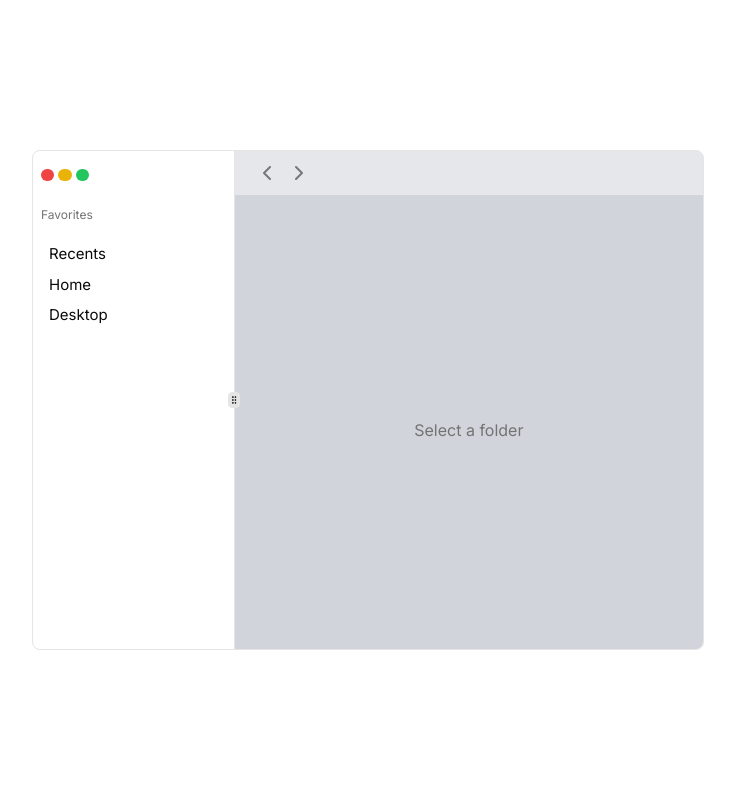
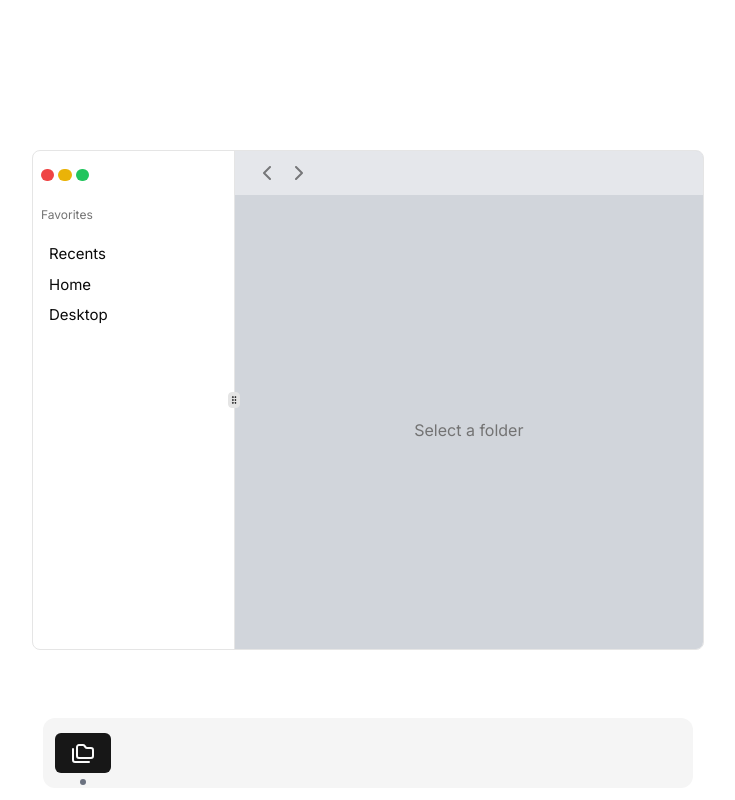
Before and after one commit to Kei-K23/react-finder, a Next.js app: page / in a window 1280 px wide. Shown: the whole page, without its empty margins (272-1007 px from the left). Built offline with nearby package versions, Linux system fonts and the light colour scheme.

Commit message:
Add footer action to hide and open finder window

```diff
--- a/app/page.tsx
+++ b/app/page.tsx
@@ -1,10 +1,13 @@
 "use client";
 
 import Finder from "@/components/finder";
+import FooterActionBar from "@/components/footer-action-bar";
 import useDraggable from "@/hooks/use-draggable";
+import { useFinderState } from "@/store/use-finder-state";
 import { useRef } from "react";
 
 export default function Home() {
+  const { isFinderOpen } = useFinderState();
   const containerRef = useRef<HTMLDivElement | null>(null);
 
   const { handleMouseDown } = useDraggable({
@@ -13,9 +16,12 @@ export default function Home() {
 
   return (
     <main className="flex min-h-screen flex-col items-center justify-center overflow-hidden">
-      <div ref={containerRef} className="absolute w-[672px]">
-        <Finder handleMouseDown={handleMouseDown} />
-      </div>
+      {isFinderOpen && (
+        <div ref={containerRef} className="absolute w-[672px]">
+          <Finder handleMouseDown={handleMouseDown} />
+        </div>
+      )}
+      <FooterActionBar />
     </main>
   );
 }
--- /dev/null
+++ b/components/footer-action-bar.tsx
@@ -0,0 +1,24 @@
+import React from "react";
+import { Button } from "./ui/button";
+import { Folders } from "lucide-react";
+import { useFinderState } from "@/store/use-finder-state";
+
+export default function FooterActionBar() {
+  const { onOpen, isFinderOpen, onClose } = useFinderState();
+  return (
+    <div className="fixed bottom-3 left-[50%] -translate-x-[50%] w-[650px] h-[70px] bg-muted rounded-xl flex items-center px-3 py-2 z-10">
+      <div className="relative">
+        <Button
+          onClick={() => {
+            isFinderOpen ? onClose() : onOpen();
+          }}
+        >
+          <Folders />
+        </Button>
+        {isFinderOpen && (
+          <div className="size-[6px] absolute -bottom-3 left-[50%] -translate-x-[50%] rounded-full bg-gray-500" />
+        )}
+      </div>
+    </div>
+  );
+}
--- a/components/window-actions-container.tsx
+++ b/components/window-actions-container.tsx
@@ -1,6 +1,7 @@
 import React from "react";
 import { Button } from "./ui/button";
 import { Expand, Minus, X } from "lucide-react";
+import { useFinderState } from "@/store/use-finder-state";
 
 type WindowActionsContainerProps = {
   handleMouseDown: (e: React.MouseEvent) => void;
@@ -9,6 +10,8 @@ type WindowActionsContainerProps = {
 export default function WindowActionsContainer({
   handleMouseDown,
 }: WindowActionsContainerProps) {
+  const { onClose } = useFinderState();
+
   return (
     <div
       className="flex items-center gap-x-1 w-full h-12 p-2 cursor-grab"
@@ -21,6 +24,7 @@ export default function WindowActionsContainer({
         onMouseDown={(e) => {
           e.stopPropagation();
         }}
+        onClick={onClose}
       >
         <X className="size-[12px] text-neutral-800 font-semibold stroke-[3px] hidden group-hover:block" />
         <div className="size-[12px] block group-hover:hidden" />
--- a/hooks/use-draggable.tsx
+++ b/hooks/use-draggable.tsx
@@ -9,8 +9,6 @@ export default function useDraggable({ containerRef }: UseDraggableProps) {
   const [offset, setOffset] = useState({ x: 0, y: 0 });
 
   const handleMouseDown = (e: React.MouseEvent) => {
-    console.log("hrer");
-
     const container = containerRef.current;
     if (container) {
       const rect = container.getBoundingClientRect();
--- a/package.json
+++ b/package.json
@@ -18,7 +18,8 @@
     "react-dom": "^18",
     "react-resizable-panels": "^2.0.22",
     "tailwind-merge": "^2.4.0",
-    "tailwindcss-animate": "^1.0.7"
+    "tailwindcss-animate": "^1.0.7",
+    "zustand": "^4.5.4"
   },
   "devDependencies": {
     "@types/node": "^20",
--- /dev/null
+++ b/store/use-finder-state.ts
@@ -0,0 +1,13 @@
+import { create } from 'zustand';
+
+type UseFinderStateType = {
+    isFinderOpen: boolean;
+    onOpen: () => void;
+    onClose: () => void;
+}
+
+export const useFinderState = create<UseFinderStateType>((set) => ({
+    isFinderOpen: true,
+    onOpen: () => set({ isFinderOpen: true }),
+    onClose: () => set({ isFinderOpen: false }),
+}));
```
Also changed, not shown: 1 other file (tests, documents, lock files or other folders).
